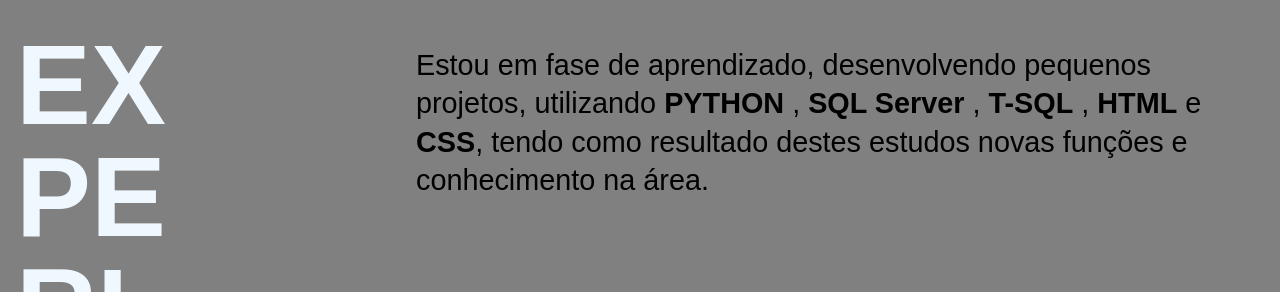
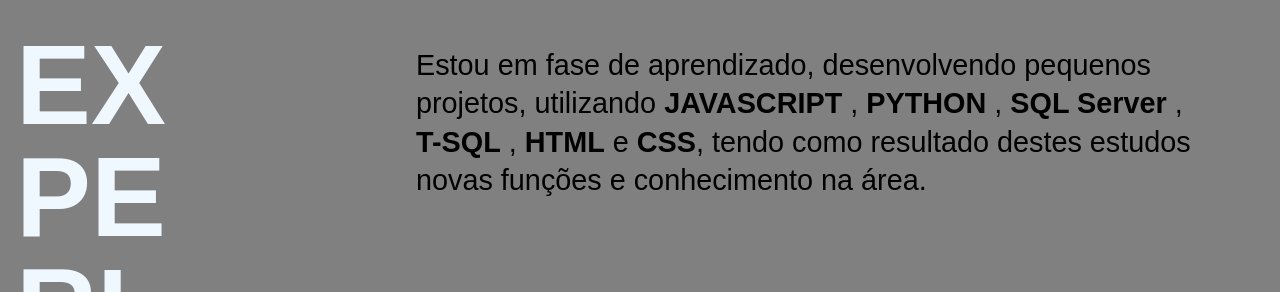
Before and after one commit to MarlonProgetti/MarlonProgetti.github.io, a plain HTML site: page index.html in a window 1280 px wide. Shown: the part 402-694 px from the top of the page. Drawn offline with Linux system fonts and the light colour scheme.

Commit message:
JavaScript

```diff
--- a/index.html
+++ b/index.html
@@ -29,7 +29,7 @@
       <h3>EX<br>PE<br>RI<br>ÊN<br>CIA</h3>
     </div>
     <div class="descricao">
-      <p>Estou em fase de aprendizado, desenvolvendo pequenos projetos, utilizando <strong>PYTHON</strong> , <strong>SQL Server</strong> , <strong>T-SQL</strong> , <strong>HTML</strong> e <strong>CSS</strong>, tendo como resultado destes estudos novas funções e conhecimento na área.</p>
+      <p>Estou em fase de aprendizado, desenvolvendo pequenos projetos, utilizando <strong>JAVASCRIPT</strong> , <strong>PYTHON</strong> , <strong>SQL Server</strong> , <strong>T-SQL</strong> , <strong>HTML</strong> e <strong>CSS</strong>, tendo como resultado destes estudos novas funções e conhecimento na área.</p>
 
       <div class="experiencia">
         <h4>Ativa Naútica</h4>
```
